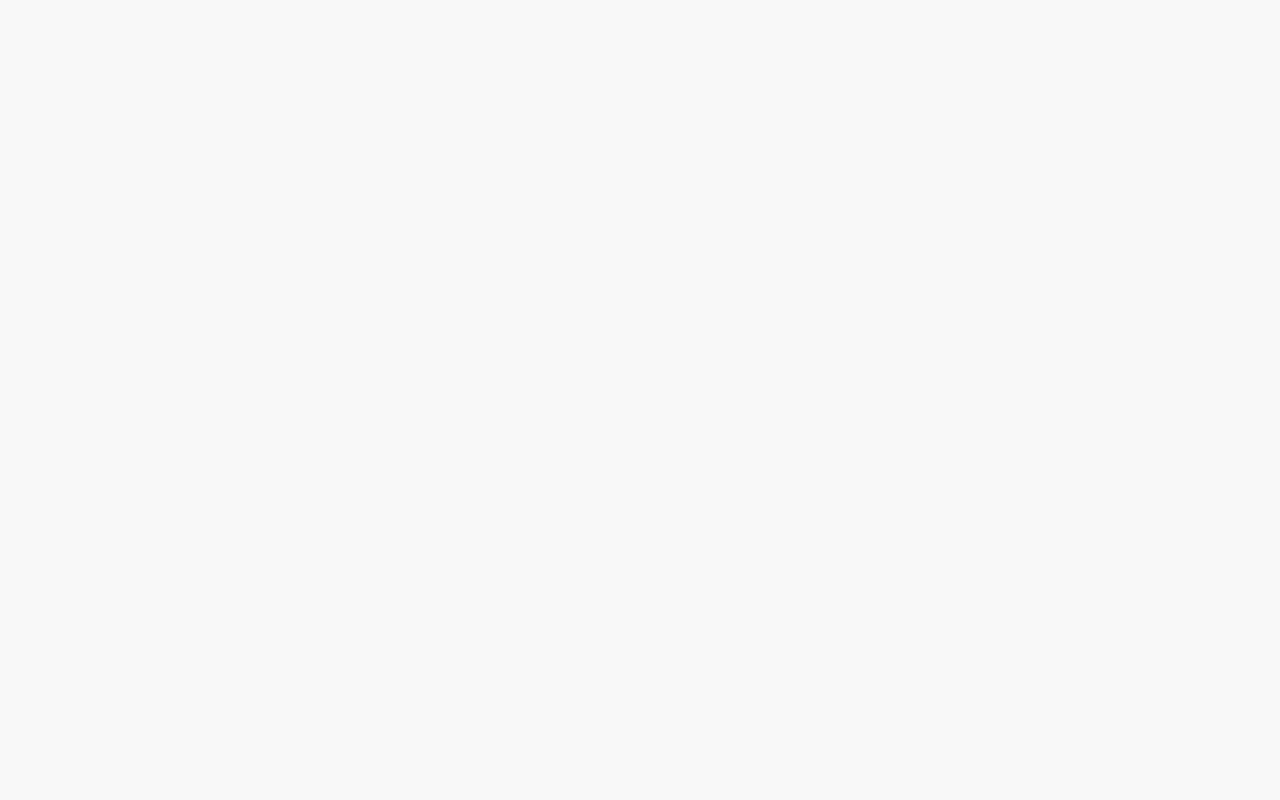
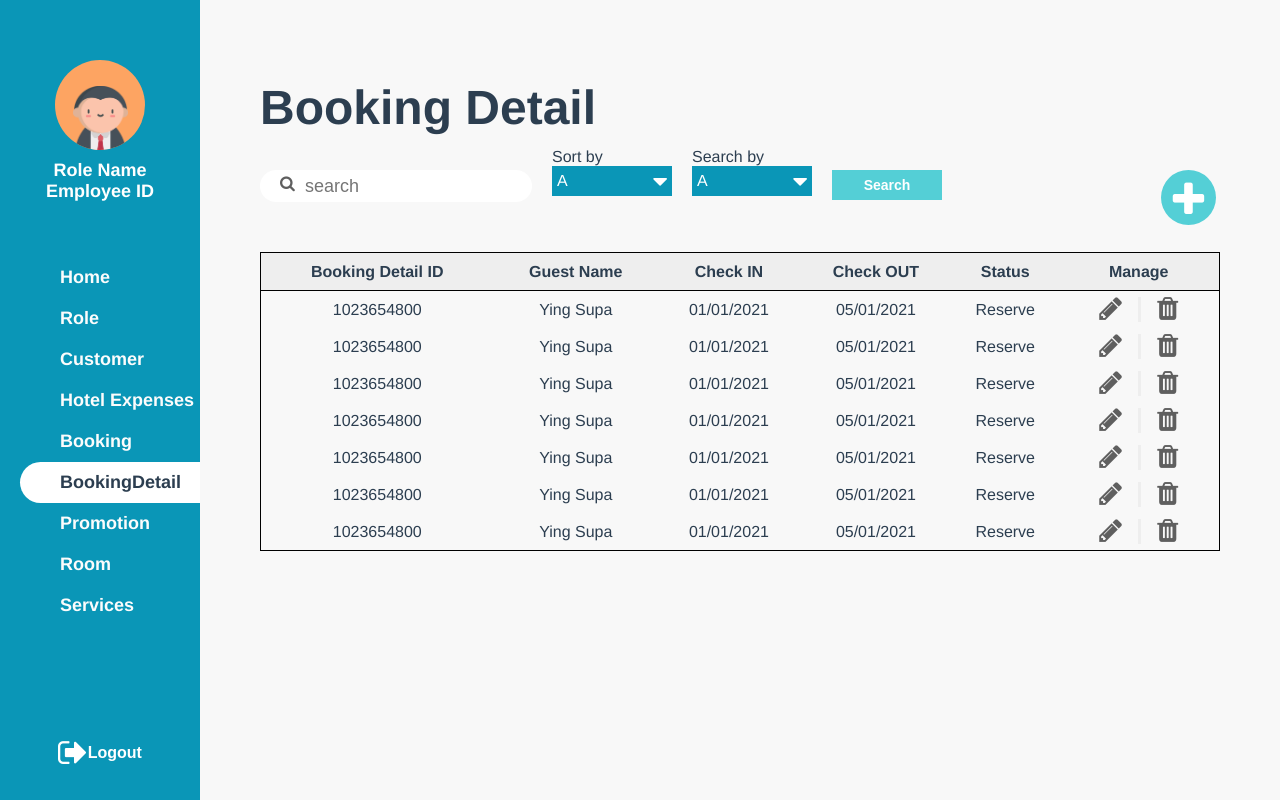
Before and after one commit to qbeam/PocoLoco, a Vue app: page /BookingDetail in a window 1280 px wide. Before the commit this address had no page. Built offline with nearby package versions, Linux system fonts and the light colour scheme; what v-calendar would draw is missing.

Commit message:
BookingDetail

```diff
--- a/src/components/Navbar.vue
+++ b/src/components/Navbar.vue
@@ -30,6 +30,7 @@
       <router-link :to="{ name: 'Customer' }">Customer</router-link>
       <router-link :to="{ name: 'HotelExpenses' }">Hotel Expenses</router-link>
       <router-link :to="{ name: 'Booking' }">Booking</router-link>
+      <router-link :to="{ name: 'BookingDetail' }">BookingDetail</router-link>
       <router-link :to="{ name: 'Promotion' }">Promotion</router-link>
       <router-link :to="{ name: 'Room' }">Room</router-link>
       <router-link :to="{ name: 'Services' }">Services</router-link>
--- a/src/router/index.js
+++ b/src/router/index.js
@@ -16,6 +16,7 @@ import HotelExpenses from "../views/HotelExpenses.vue";
 import Promotion from "../views/Promotion.vue";
 import Room from "../views/Room.vue";
 import Services from "../views/Services.vue";
+import BookingDetail from "../views/BookingDetail.vue"
 
 const routes = [
   {
@@ -69,6 +70,11 @@ const routes = [
     component: AddBooking,
   },
   {
+    path: "/BookingDetail",
+    name: "BookingDetail",
+    component: BookingDetail,
+  },
+  {
     path: "/AddBookingDetail",
     name: "AddBookingDetail",
     component: AddBookingDetail,
--- /dev/null
+++ b/src/views/BookingDetail.vue
@@ -0,0 +1,341 @@
+<template>
+  <TablePage>
+    <h3>Booking Detail</h3>
+    <div class="menu-bar">
+      <div>
+        <span class="icon-wrap">
+          <i class="fa fa-search fa-1x"></i>
+        </span>
+
+        <input class="search-field" type="text" placeholder="search" />
+      </div>
+      <CustomSelect
+        type="Sort by"
+        :options="['A', 'B', 'C', 'Good Night']"
+        :style="{ marginRight: '20px' }"
+      />
+      <CustomSelect
+        type="Filter"
+        :options="['A', 'B', 'C', 'Sleep tight']"
+        :style="{ marginRight: '20px' }"
+      />
+      <DefaultButton type="small">Search</DefaultButton>
+
+      <AddButton
+        :style="
+          width < 800
+            ? { position: 'fixed', right: '5%', top: '80px' }
+            : { position: 'fixed', right: '5%', top: '170px' }
+        "
+        @click="goToAddBookingDetail()"
+      />
+    </div>
+    <table v-if="sampleBookingDetail.length !== 0">
+        <tr>
+          <th>Booking Detail ID</th>
+          <th>Guest Name</th>
+          <th>Check IN</th>
+          <th>Check OUT</th>
+          <th>Status</th>
+          <th>Manage</th>
+        </tr>
+
+        <tr
+          v-for="(sampleBookingDetail, i) in sampleBookingDetail.slice(
+            currentPage * tableRow - tableRow,
+            currentPage * tableRow
+          )"
+          :key="i"
+          class="row"
+        >
+          <td>{{ sampleBookingDetail.id}}</td>
+          <td>{{ sampleBookingDetail.guestFname}} {{ sampleBookingDetail.guestLname}}</td>
+          <td>{{ sampleBookingDetail.checkIn}}</td>
+          <td>{{ sampleBookingDetail.checkOUT}}</td>
+          <td>{{ sampleBookingDetail.status}}</td>
+          <td>
+            <div class="manage">
+              <button class="manage-button" @click="getRecord2Pop(sampleBookingDetail.status)">
+                <i class="fa fa-pencil fa-2x"></i>
+              </button>
+              <div class="vl"></div>
+              <button
+                class="manage-button"
+                @click="deleteData(sampleBookingDetail)"
+              >
+                <i class="fa fa-trash fa-2x"></i>
+              </button>
+            </div>
+          </td>
+        </tr>
+    </table>
+
+    <PaginationBar
+      :pageCount="Math.ceil(sampleBookingDetail.length / tableRow)"
+      :paginationVisible="sampleBookingDetail.length > tableRow"
+      @pageReturn="pageReturn"
+      :style="
+        width <= 1000
+          ? {
+              position: 'fixed',
+              bottom: '50px',
+              margin: '0 auto',
+              right: '0',
+              left: '60px',
+            }
+          : {
+              position: 'fixed',
+              bottom: '50px',
+              margin: '0 auto',
+              right: '0',
+              left: '200px',
+            }
+      "
+    />
+
+
+  </TablePage>
+</template>
+
+<script>
+import TablePage from "../components/TablePage";
+import DefaultButton from "../components/DefaultButton.vue";
+import PaginationBar from "../components/PaginationBar.vue";
+import AddButton from "../components/AddButton.vue";
+import Popup from "../components/Popup.vue";
+import { useScreenWidth } from "../composables/useScreenWidth";
+import { useScreenHeight } from "../composables/useScreenHeight";
+import CustomSelect from "../components/CustomSelect.vue";
+
+const sampleBookingDetail = [
+  { id: 1023654800, guestFname: "Ying", guestLname: "Supa", checkIn: "01/01/2021", checkOUT: "05/01/2021", status: "Reserve" },
+  { id: 1023654800, guestFname: "Ying", guestLname: "Supa", checkIn: "01/01/2021", checkOUT: "05/01/2021", status: "Reserve" },
+  { id: 1023654800, guestFname: "Ying", guestLname: "Supa", checkIn: "01/01/2021", checkOUT: "05/01/2021", status: "Reserve" },
+  { id: 1023654800, guestFname: "Ying", guestLname: "Supa", checkIn: "01/01/2021", checkOUT: "05/01/2021", status: "Reserve" },
+  { id: 1023654800, guestFname: "Ying", guestLname: "Supa", checkIn: "01/01/2021", checkOUT: "05/01/2021", status: "Reserve" },
+  { id: 1023654800, guestFname: "Ying", guestLname: "Supa", checkIn: "01/01/2021", checkOUT: "05/01/2021", status: "Reserve" },
+  { id: 1023654800, guestFname: "Ying", guestLname: "Supa", checkIn: "01/01/2021", checkOUT: "05/01/2021", status: "Reserve" },
+];
+
+export default {
+    name: "BooikingDatail",
+    components: {
+    DefaultButton,
+    TablePage,
+    PaginationBar,
+    AddButton,
+    Popup,
+    CustomSelect,
+  },
+  setup() {
+    const { width } = useScreenWidth();
+    const { height, tableRow } = useScreenHeight(420);
+    return { width, height, tableRow };
+  },
+  data() {
+      return {
+          sampleBookingDetail,
+          currentPage: 1,
+      }
+  },
+  methods: {
+    pageReturn(page) {
+        this.currentPage = page;
+    },
+    goToAddBookingDetail() {
+        this.$router.push("/AddBookingDetail");
+    }
+  },
+}
+</script>
+
+<style scoped>
+h3 {
+  font-size: 48px;
+  margin: 80px 0 35px 0;
+}
+.icon-wrap {
+  position: absolute;
+  z-index: 0;
+  padding: 5px 20px;
+}
+.search-field {
+  width: 225px;
+  height: 30px;
+  padding-left: 45px;
+  font-size: 18px;
+  outline: none;
+  z-index: 1;
+  border: none;
+  border-radius: 50px;
+  margin-right: 20px;
+}
+i {
+  color: #5f5f5f;
+}
+
+.menu-bar {
+  width: 100%;
+  display: flex;
+  flex-direction: row;
+}
+table {
+  width: 100%;
+  max-width: 1000;
+  margin-top: 50px;
+  border: 1px solid black;
+  border-collapse: collapse;
+  align-self: flex-start;
+}
+.manage {
+  height: 35px;
+  display: flex;
+  flex-direction: row;
+  align-items: center;
+  justify-content: center;
+}
+.fa-pencil:hover,
+.fa-trash:hover {
+  color: var(--primary-blue);
+}
+.fa-calendar {
+  color: var(--primary-blue);
+  margin: 5px 0 0 -35px;
+  padding-right: 100px;
+}
+.manage-button {
+  border: none;
+  background: none;
+  cursor: pointer;
+}
+.vl {
+  border-left: 3px solid #eeeeee;
+  height: 25px;
+  margin: 0 10px;
+}
+.popup-head1 {
+  display: flex;
+  flex-direction: row;
+  justify-content: space-between;
+  padding-bottom: 15px;
+  margin-bottom: 0px;
+  font-weight: bold;
+  font-size: 30px;
+}
+.popup-head {
+  display: flex;
+  flex-direction: row;
+  justify-content: space-between;
+  border-bottom: 3px solid var(--grey-highlight);
+  padding-bottom: 20px;
+  margin-bottom: 25px;
+  font-weight: bold;
+}
+.status {
+  position: absolute;
+  top: 0;
+  left: 0;
+  height: 20px;
+  width: 20px;
+  background-color: yellow;
+  border-radius: 50%;
+}
+.choices {
+  display: flex;
+  justify-content: flex-start;
+  width: 550px;
+}
+.container {
+  display: block;
+  position: relative;
+  padding: 0 0 0 35px;
+  margin: 0 0 15px 0;
+  cursor: pointer;
+
+  user-select: none;
+  background: none;
+  width: 150px;
+}
+.container input {
+  position: fixed;
+  opacity: 0;
+  cursor: pointer;
+}
+.checkmark {
+  position: absolute;
+  top: 0;
+  left: 0;
+  height: 20px;
+  width: 20px;
+  background-color: #d3d3d3;
+  border-radius: 50%;
+}
+.container:hover input ~ .checkmark {
+  background-color: #ccc;
+}
+.container input:checked ~ .checkmark {
+  background-color: var(--button-blue);
+}
+.checkmark:after {
+  content: "";
+  position: absolute;
+  display: none;
+}
+.container input:checked ~ .checkmark:after {
+  display: block;
+}
+.container .checkmark:after {
+  top: 6px;
+  left: 6px;
+  width: 8px;
+  height: 8px;
+  border-radius: 50%;
+  background: white;
+}
+input {
+  width: 200px;
+  height: 35px;
+  padding-left: 10px;
+  color: var(--header-color);
+}
+th {
+  height: 35px;
+  text-align: center;
+  background-color: #eeeeee;
+  border-bottom: 1px solid black;
+}
+td {
+  text-align: center;
+  justify-content: center;
+  align-items: center;
+}
+.group-row {
+  display: flex;
+}
+.group-item {
+  display: flex;
+  flex-direction: column;
+  width: 50%;
+}
+.row:hover {
+  cursor: pointer;
+  background: var(--grey-highlight);
+}
+*:focus {
+  outline: 0;
+}
+@media (max-width: 1000px) {
+  .search-field {
+    width: 180px;
+  }
+  .vl {
+    margin: 0 5px;
+  }
+}
+@media (max-width: 700px) {
+  .search-field {
+    width: 150px;
+    font-size: 16px;
+  }
+}
+</style>
```
